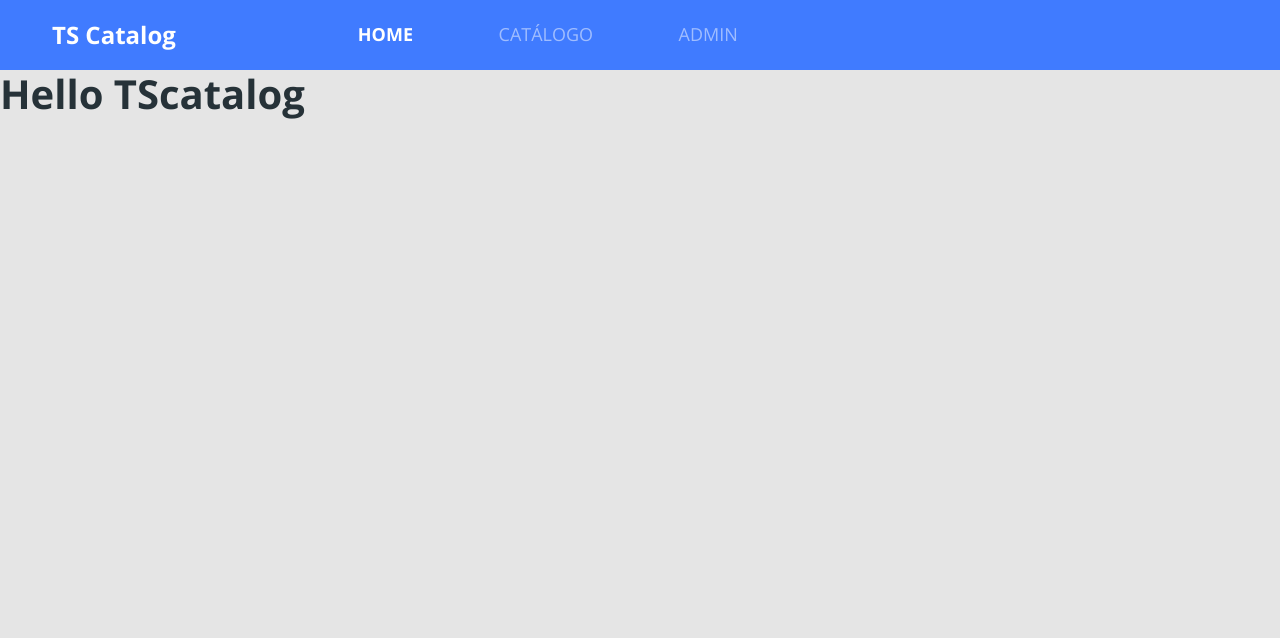
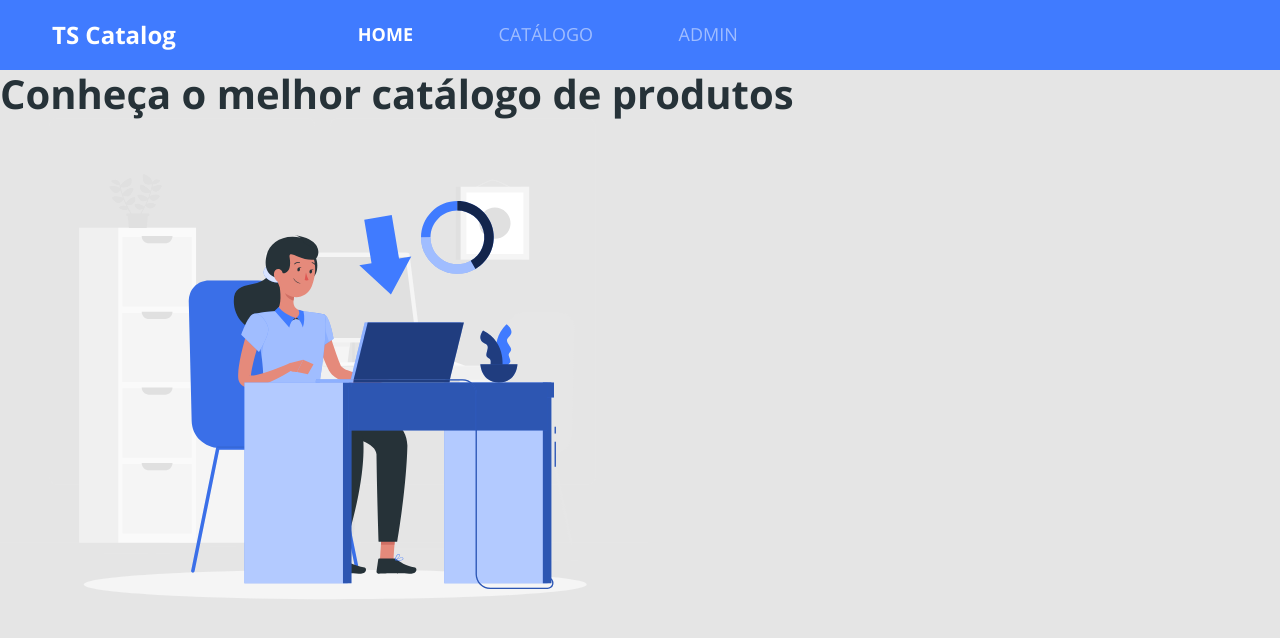
Before and after one commit to T-G0nc4lv3s/bds01-reactjs, a React (Create React App) app in the folder frontweb/: page / in a window 1280 px wide. Shown: the top 638 px of the page. Built offline with nearby package versions, Linux system fonts and the light colour scheme.

Commit message:
Home page basic HTML

```diff
--- a/frontweb/src/App.tsx
+++ b/frontweb/src/App.tsx
@@ -1,12 +1,11 @@
 import './assets/styles/custom.scss';
 import './App.css';
-import Navbar from './components/Navbar';
+import Home from './pages/Home';
 
 function App() {
   return (
     <>
-      <Navbar></Navbar>
-      <h1>Hello TScatalog</h1>
+      <Home />
     </>
   );
 }
--- /dev/null
+++ b/frontweb/src/pages/Home/index.tsx
@@ -0,0 +1,22 @@
+import {ReactComponent as MainImage} from 'assets/images/main-image.svg';
+import Navbar from 'components/Navbar';
+
+const Home = () => {
+  return (
+    <>
+      <Navbar />
+      <div className="home-container">
+        <div className="home-card">
+            <div className="home-content-container">
+                <h1>Conheça o melhor catálogo de produtos</h1>
+            </div>
+            <div className="home-image-container">
+               <MainImage/>
+            </div>
+        </div>
+      </div>
+    </>
+  );
+};
+
+export default Home;
```
Also changed, not shown: frontweb/src/assets/images/main-image.svg (added).
